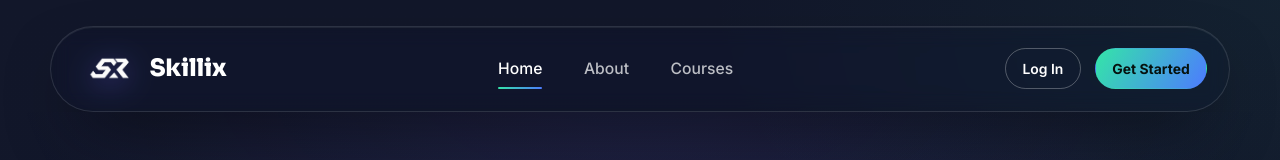
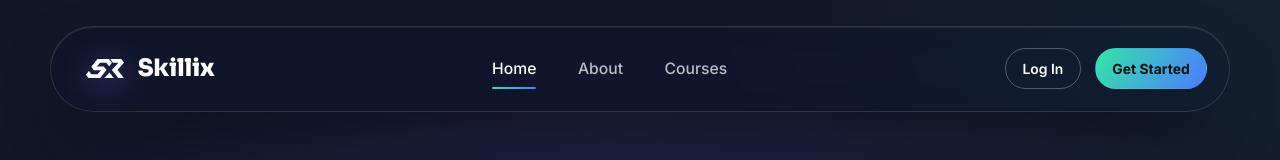
Before and after one commit to shauryapariharxr/Skillix-Hackathon-WT, a plain HTML site: page index.html in a window 1280 px wide. Shown: the top 160 px of the page. Drawn offline with Linux system fonts and the light colour scheme.

Commit message:
solve the glich while opening the pages

```diff
--- a/css/index.css
+++ b/css/index.css
@@ -253,7 +253,7 @@ p {
 }
 
 .brand-mark-img {
-  width: 50px;
+  width: 38px;
   height: auto;
   flex: none;
   filter: drop-shadow(0 6px 14px rgba(108, 92, 231, 0.55));
--- a/index.html
+++ b/index.html
@@ -14,7 +14,7 @@
 
   <header class="site-header">
     <div class="container navbar">
-      <a href="index.html" class="brand"><img src="images/logo.png" alt="Skillix logo"
+      <a href="index.html" class="brand"><img src="images/logo.svg" alt="Skillix logo"
           class="brand-mark-img">Skillix</a>
       <input type="checkbox" id="nav-toggle" class="nav-toggle-checkbox">
       <nav class="nav-links" aria-label="Primary">
```
Also changed, not shown: images/logo.png (deleted), images/logo.svg (added).
